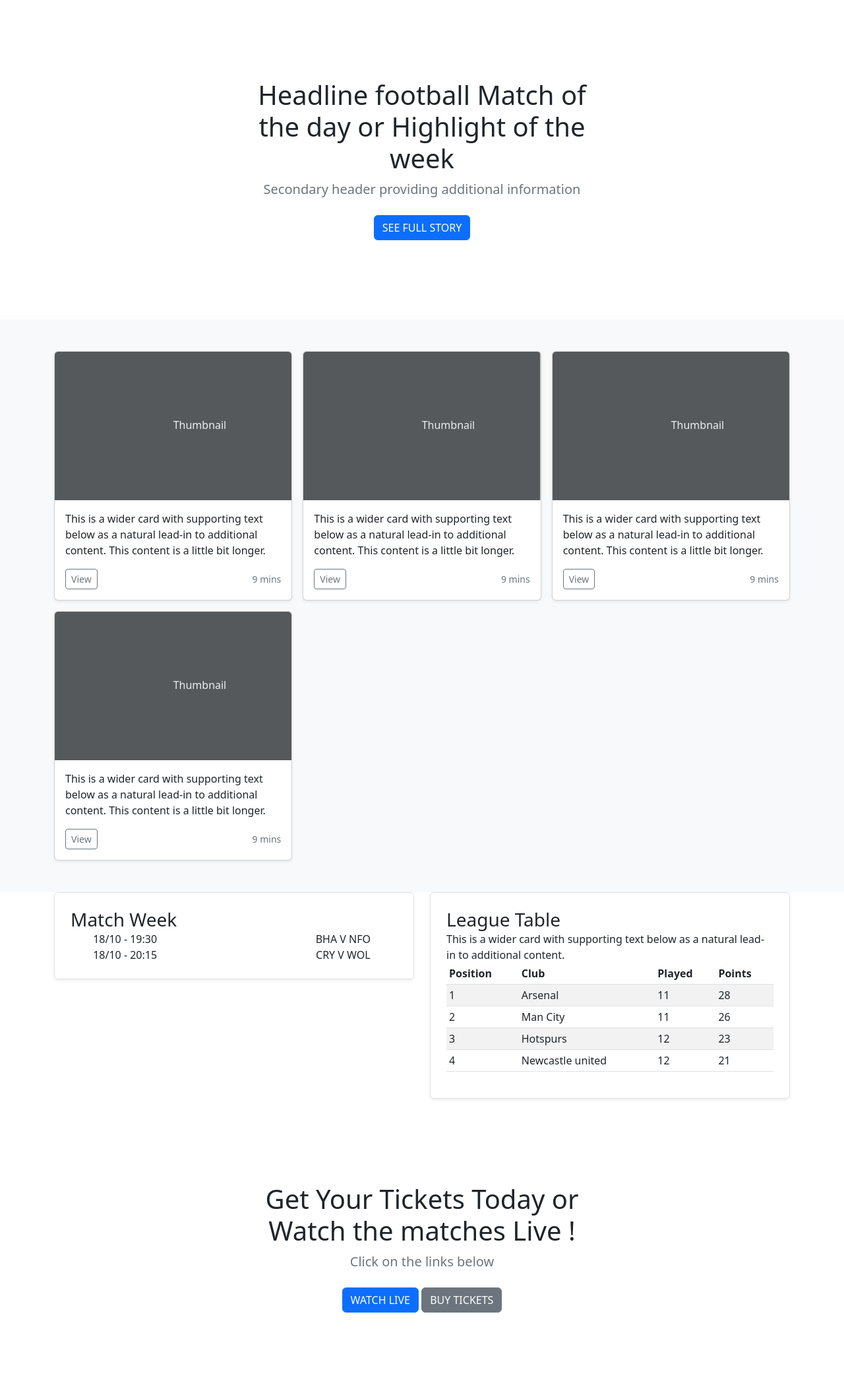
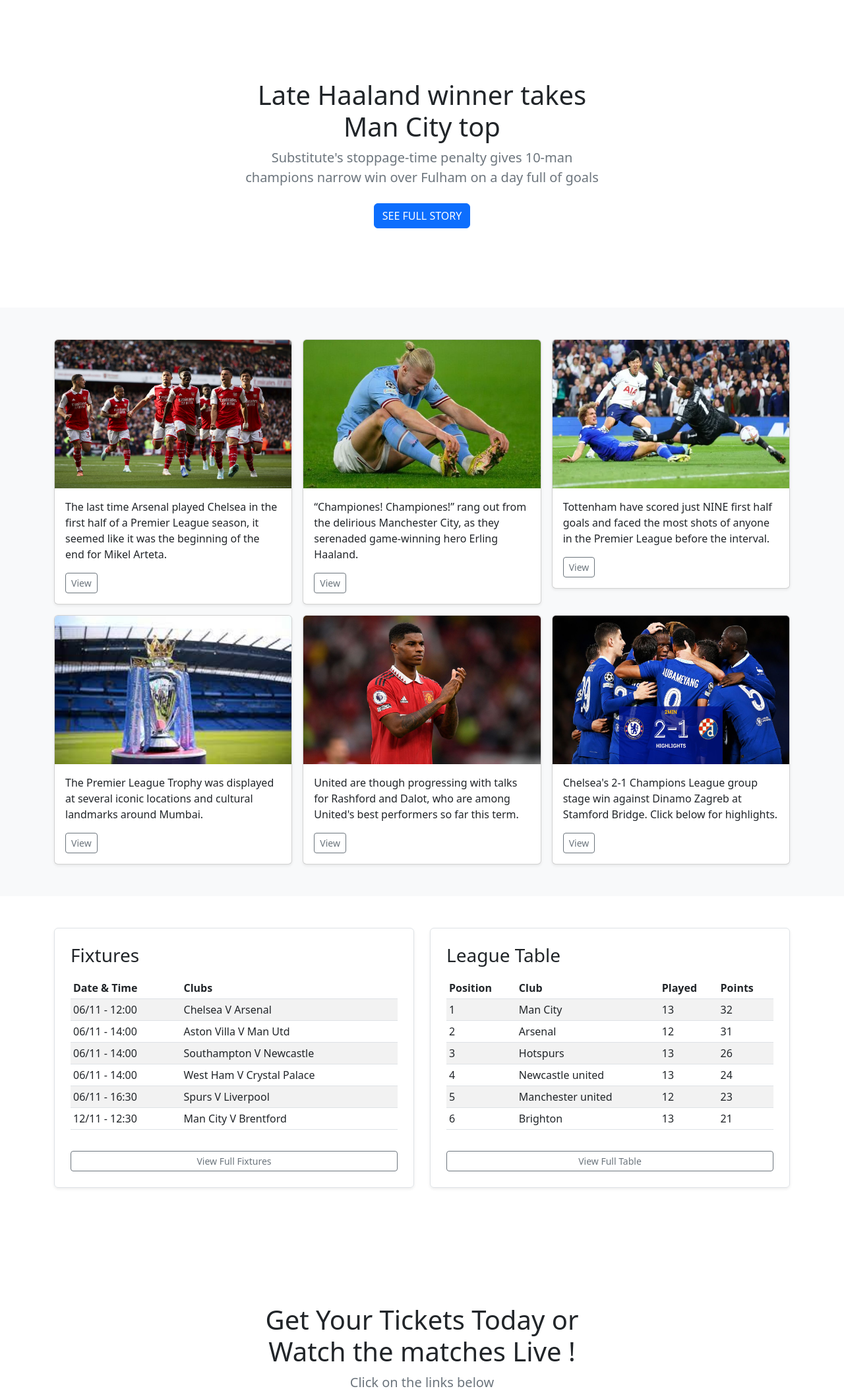
Before and after one commit to bajii2020/cfg_project, a Flask app: page / in a window 1280 px wide. Shown: the part 57-2177 px from the top of the page at 66% size. Run offline with Flask 2, Linux system fonts and the light colour scheme.

Commit message:
updated homepage

```diff
--- a/website/templates/base.html
+++ b/website/templates/base.html
@@ -12,7 +12,6 @@
     <nav>
         <div class="d-flex flex-column flex-md-row align-items-center pb-3 mb-4 border-bottom">
             <a href="/" class="d-flex align-items-center text-dark text-decoration-none">
-              <!-- <svg xmlns="http://www.w3.org/2000/svg" width="40" height="32" class="me-2" viewBox="0 0 118 94" role="img"><title>Bootstrap</title><path fill-rule="evenodd" clip-rule="evenodd" d="M24.509 0c-6.733 0-11.715 5.893-11.492 12.284.214 6.14-.064 14.092-2.066 20.577C8.943 39.365 5.547 43.485 0 44.014v5.972c5.547.529 8.943 4.649 10.951 11.153 2.002 6.485 2.28 14.437 2.066 20.577C12.794 88.106 17.776 94 24.51 94H93.5c6.733 0 11.714-5.893 11.491-12.284-.214-6.14.064-14.092 2.066-20.577 2.009-6.504 5.396-10.624 10.943-11.153v-5.972c-5.547-.529-8.934-4.649-10.943-11.153-2.002-6.484-2.28-14.437-2.066-20.577C105.214 5.894 100.233 0 93.5 0H24.508zM80 57.863C80 66.663 73.436 72 62.543 72H44a2 2 0 01-2-2V24a2 2 0 012-2h18.437c9.083 0 15.044 4.92 15.044 12.474 0 5.302-4.01 10.049-9.119 10.88v.277C75.317 46.394 80 51.21 80 57.863zM60.521 28.34H49.948v14.934h8.905c6.884 0 10.68-2.772 10.68-7.727 0-4.643-3.264-7.207-9.012-7.207zM49.948 49.2v16.458H60.91c7.167 0 10.964-2.876 10.964-8.281 0-5.406-3.903-8.178-11.425-8.178H49.948z" fill="currentColor"></path></svg> -->
               <img src="/static/images/fOOTY STATS LOGO-PhotoRoom.png" alt="logo" width="40" height="32" class="me-2">
               <span class="fs-4">FOOTY STATS</span>
             </a>
--- a/website/templates/home.html
+++ b/website/templates/home.html
@@ -1,24 +1,18 @@
 {% extends "base.html" %} {% block title %} Footy Stats {% endblock%}
 
 {% block main %}
-<main>
-
 <section class="py-5 text-center container">
   <div class="row py-lg-5">
     <div class="col-lg-6 col-md-8 mx-auto">
-          <h1 class="fw-light">Headline football Match of the day or Highlight of the week</h1>
-          <p class="lead text-muted">Secondary header providing additional information</p>
+      <h1 class="fw-light">Late Haaland winner takes Man City top</h1>
+      <p class="lead text-muted">Substitute's stoppage-time penalty gives 10-man champions narrow win over Fulham on a day full of goals</p>
       <p>
-            <a href="#" class="btn btn-primary my-2">SEE FULL STORY</a>
-            <!-- <a href="#" class="btn btn-secondary my-2">Secondary action</a> -->
+        <a href="https://www.premierleague.com/news/2890890" target="_blank" class="btn btn-primary my-2">SEE FULL STORY</a>
       </p>
     </div>
   </div>
 </section>
 
-
-
-</main>
 {% endblock %}
 
 {% block content %}
@@ -27,45 +21,39 @@
       <div class="row row-cols-1 row-cols-sm-2 row-cols-md-3 g-3">
         <div class="col">
           <div class="card shadow-sm">
-            <svg class="bd-placeholder-img card-img-top" width="100%" height="225" xmlns="http://www.w3.org/2000/svg" role="img" aria-label="Placeholder: Thumbnail" preserveAspectRatio="xMidYMid slice" focusable="false"><title>Placeholder</title><rect width="100%" height="100%" fill="#55595c"></rect><text x="50%" y="50%" fill="#eceeef" dy=".3em">Thumbnail</text></svg>
-
+            <img src="/static/images/col1.jpg" alt="" width="100%" height="225" class="card-img-top">
             <div class="card-body">
-              <p class="card-text">This is a wider card with supporting text below as a natural lead-in to additional content. This content is a little bit longer.</p>
+              <p class="card-text">The last time Arsenal played Chelsea in the first half of a Premier League season, it seemed like it was the beginning of the end for Mikel Arteta.</p>
               <div class="d-flex justify-content-between align-items-center">
                 <div class="btn-group">
-                  <button type="button" class="btn btn-sm btn-outline-secondary">View</button>
+                <a class="text-dark text-decoration-none" href="https://www.espn.co.uk/sports/insider/soccer/insider/story/_/id/34941125/arsenal-premier-league-leaders-how-far-go" target="_blank"><button type="button" class="btn btn-sm btn-outline-secondary">View</button></a>
                 </div>
-                <small class="text-muted">9 mins</small>
               </div>
             </div>
           </div>
         </div>
         <div class="col">
           <div class="card shadow-sm">
-            <svg class="bd-placeholder-img card-img-top" width="100%" height="225" xmlns="http://www.w3.org/2000/svg" role="img" aria-label="Placeholder: Thumbnail" preserveAspectRatio="xMidYMid slice" focusable="false"><title>Placeholder</title><rect width="100%" height="100%" fill="#55595c"></rect><text x="50%" y="50%" fill="#eceeef" dy=".3em">Thumbnail</text></svg>
-
+            <img src="/static/images/col2.jpg" alt="" width="100%" height="225" class="card-img-top">
             <div class="card-body">
-              <p class="card-text">This is a wider card with supporting text below as a natural lead-in to additional content. This content is a little bit longer.</p>
+              <p class="card-text">“Championes! Championes!” rang out from the delirious Manchester City, as they serenaded game-winning hero Erling Haaland.</p>
               <div class="d-flex justify-content-between align-items-center">
                 <div class="btn-group">
                   <button type="button" class="btn btn-sm btn-outline-secondary">View</button>
                 </div>
-                <small class="text-muted">9 mins</small>
               </div>
             </div>
           </div>
         </div>
         <div class="col">
           <div class="card shadow-sm">
-            <svg class="bd-placeholder-img card-img-top" width="100%" height="225" xmlns="http://www.w3.org/2000/svg" role="img" aria-label="Placeholder: Thumbnail" preserveAspectRatio="xMidYMid slice" focusable="false"><title>Placeholder</title><rect width="100%" height="100%" fill="#55595c"></rect><text x="50%" y="50%" fill="#eceeef" dy=".3em">Thumbnail</text></svg>
-
+            <img src="/static/images/col3.jpg" alt="" width="100%" height="225" class="card-img-top">
             <div class="card-body">
-              <p class="card-text">This is a wider card with supporting text below as a natural lead-in to additional content. This content is a little bit longer.</p>
+              <p class="card-text">Tottenham have scored just NINE first half goals and faced the most shots of anyone in the Premier League before the interval.</p>
               <div class="d-flex justify-content-between align-items-center">
                 <div class="btn-group">
                   <button type="button" class="btn btn-sm btn-outline-secondary">View</button>
                 </div>
-                <small class="text-muted">9 mins</small>
               </div>
             </div>
           </div>
@@ -73,15 +61,39 @@
 
         <div class="col">
           <div class="card shadow-sm">
-            <svg class="bd-placeholder-img card-img-top" width="100%" height="225" xmlns="http://www.w3.org/2000/svg" role="img" aria-label="Placeholder: Thumbnail" preserveAspectRatio="xMidYMid slice" focusable="false"><title>Placeholder</title><rect width="100%" height="100%" fill="#55595c"></rect><text x="50%" y="50%" fill="#eceeef" dy=".3em">Thumbnail</text></svg>
-
+            <img src="/static/images/col4.jpg" alt="" width="100%" height="225" class="card-img-top">
             <div class="card-body">
-              <p class="card-text">This is a wider card with supporting text below as a natural lead-in to additional content. This content is a little bit longer.</p>
+              <p class="card-text">The Premier League Trophy was displayed at several iconic locations and cultural landmarks around Mumbai.</p>
               <div class="d-flex justify-content-between align-items-center">
                 <div class="btn-group">
                   <button type="button" class="btn btn-sm btn-outline-secondary">View</button>
                 </div>
-                <small class="text-muted">9 mins</small>
+              </div>
+            </div>
+          </div>
+        </div>
+        <div class="col">
+          <div class="card shadow-sm">
+            <img src="/static/images/col5.jpg" alt="" width="100%" height="225" class="card-img-top">
+            <div class="card-body">
+              <p class="card-text">United are though progressing with talks for Rashford and Dalot, who are among United's best performers so far this term. </p>
+              <div class="d-flex justify-content-between align-items-center">
+                <div class="btn-group">
+                  <button type="button" class="btn btn-sm btn-outline-secondary">View</button>
+                </div>
+              </div>
+            </div>
+          </div>
+        </div>
+        <div class="col">
+          <div class="card shadow-sm">
+            <img src="/static/images/col6.jpg" alt="" width="100%" height="225" class="card-img-top">
+            <div class="card-body">
+              <p class="card-text">Chelsea's 2-1 Champions League group stage win against Dinamo Zagreb at Stamford Bridge. Click below for highlights.</p>
+              <div class="d-flex justify-content-between align-items-center">
+                <div class="btn-group">
+                  <button type="button" class="btn btn-sm btn-outline-secondary">View</button>
+                </div>
               </div>
             </div>
           </div>
@@ -92,42 +104,62 @@
 {% endblock %}
 
 {% block tables%}
-<div class="container">
+<div class="container py-5">
   <div class="row mb-2">
   <div class="col-md-6">
     <div class="row g-0 border rounded overflow-hidden flex-md-row mb-4 shadow-sm h-md-250 position-relative">
         <div class="col p-4 d-flex flex-column position-static">
-            <h3 class="mb-0">Match Week</h3>
-            <div class="container text-center">
-                <div class="row justify-content-between">
-                  <div class="col-4">
-                    18/10 - 19:30
+        <h3 class="mb-3">Fixtures</h3>
+
+        <div class="table-responsive mb-3">
+            <table class="table table-striped table-sm">
+              <thead>
+                <tr>
+                  <th scope="col">Date & Time</th>
+                  <th scope="col">Clubs</th>
+                </tr>
+              </thead>
+              <tbody>
+                <tr>
+                  <td>06/11 - 12:00</td>
+                  <td>Chelsea V Arsenal</td>
+                </tr>
+                <tr>
+                  <td>06/11 - 14:00</td>
+                  <td>Aston Villa V Man Utd</td>
+                </tr>
+                <tr>
+                  <td>06/11 - 14:00</td>
+                  <td>Southampton V Newcastle</td>
+                </tr>
+                <tr>
+                  <td>06/11 - 14:00</td>
+                  <td>West Ham V Crystal Palace</td>
+                </tr>
+                <tr>
+                  <td>06/11 - 16:30</td>
+                  <td>Spurs V Liverpool</td>
+                </tr>
+                <tr>
+                  <td>12/11 - 12:30</td>
+                  <td>Man City V Brentford</td>
+                </tr>
+              </tbody>
+            </table>
           </div>
-                  <div class="col-4">
-                    BHA V NFO
+
+        <div class="btn-group">
+            <button type="button" class="btn btn-sm btn-outline-secondary">View Full Fixtures</button>
         </div>
         </div>
-                <div class="row justify-content-between">
-                    <div class="col-4">
-                      18/10 - 20:15
-                    </div>
-                    <div class="col-4">
-                     CRY V WOL
-                    </div>
-                  </div>
-            </div>
-            <!-- <div class="btn-group">
-                <button type="button" class="btn btn-sm btn-outline-secondary">View</button>
-            </div> -->
-            </div>
+
     </div>
     </div>
         <div class="col-md-6">
         <div class="row g-0 border rounded overflow-hidden flex-md-row mb-4 shadow-sm h-md-250 position-relative">
             <div class="col p-4 d-flex flex-column position-static">
-            <h3 class="mb-0">League Table</h3>
-            <p class="mb-auto">This is a wider card with supporting text below as a natural lead-in to additional content.</p>
-            <div class="table-responsive">
+            <h3 class="mb-3">League Table</h3>
+            <div class="table-responsive mb-3">
                 <table class="table table-striped table-sm">
                   <thead>
                     <tr>
@@ -140,35 +172,47 @@
                   <tbody>
                     <tr>
                       <td>1</td>
-                      <td>Arsenal</td>
-                      <td>11</td>
-                      <td>28</td>
+                      <td>Man City</td>
+                      <td>13</td>
+                      <td>32</td>
                     </tr>
                     <tr>
                       <td>2</td>
-                      <td>Man City</td>
-                      <td>11</td>
-                      <td>26</td>
+                      <td>Arsenal</td>
+                      <td>12</td>
+                      <td>31</td>
                     </tr>
                     <tr>
                       <td>3</td>
                       <td>Hotspurs</td>
+                      <td>13</td>
+                      <td>26</td>
+                    </tr>
+                    <tr>
+                      <td>4</td>
+                      <td>Newcastle united</td>
+                      <td>13</td>
+                      <td>24</td>
+                    </tr>
+                    <tr>
+                      <td>5</td>
+                      <td>Manchester united</td>
                       <td>12</td>
                       <td>23</td>
                     </tr>
                     <tr>
-                      <td>4</td>
-                      <td>Newcastle united</td>
-                      <td>12</td>
+                      <td>6</td>
+                      <td>Brighton</td>
+                      <td>13</td>
                       <td>21</td>
                     </tr>
                   </tbody>
                 </table>
               </div>
 
-            <!-- <div class="btn-group">
-                <button type="button" class="btn btn-sm btn-outline-secondary">View</button>
-            </div> -->
+              <div class="btn-group">
+                <button type="button" class="btn btn-sm btn-outline-secondary">View Full Table</button>
+            </div>
             </div>
 
         </div>
```
Also changed, not shown: website/static/images/col1.jpg (added), website/static/images/col2.jpg (added), website/static/images/col3.jpg (added), website/static/images/col4.jpg (added), website/static/images/col5.jpg (added), website/static/images/col6.jpg (added). Lines whose indentation alone changed are shown as unchanged.
